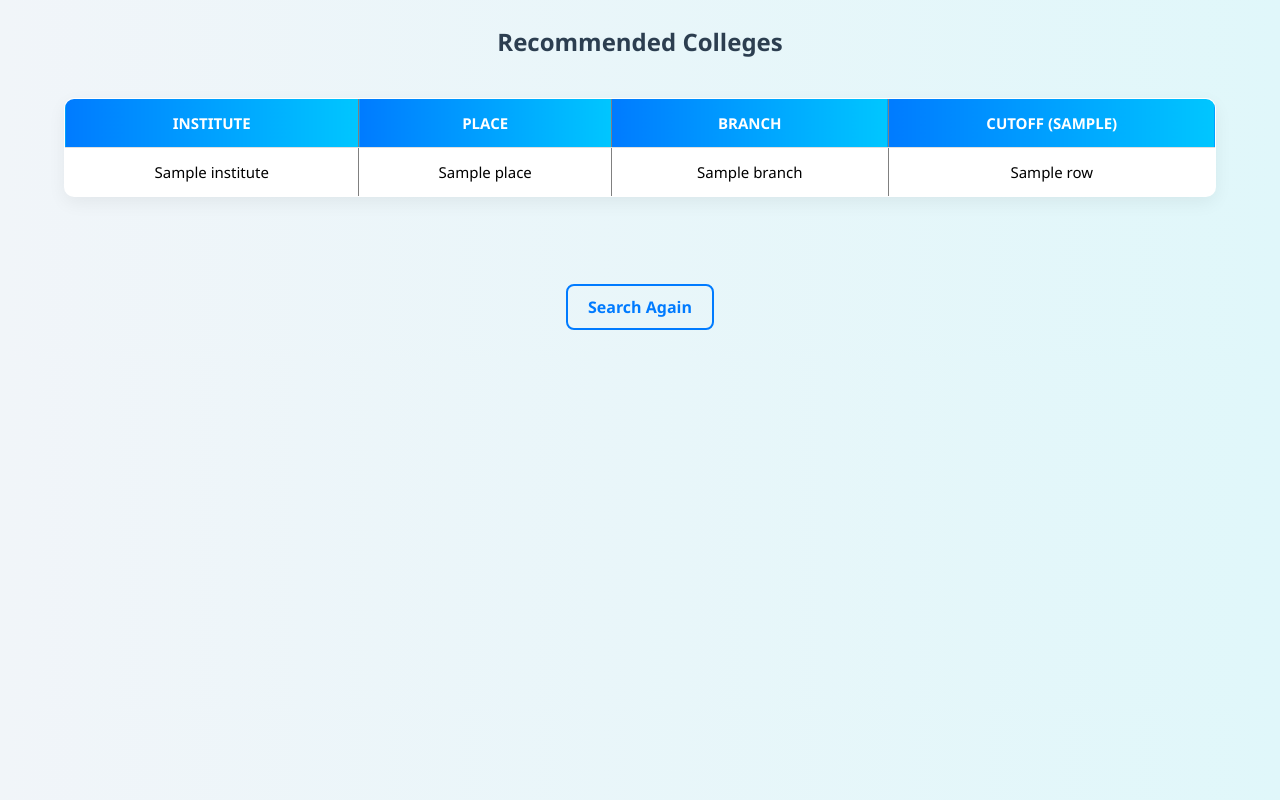
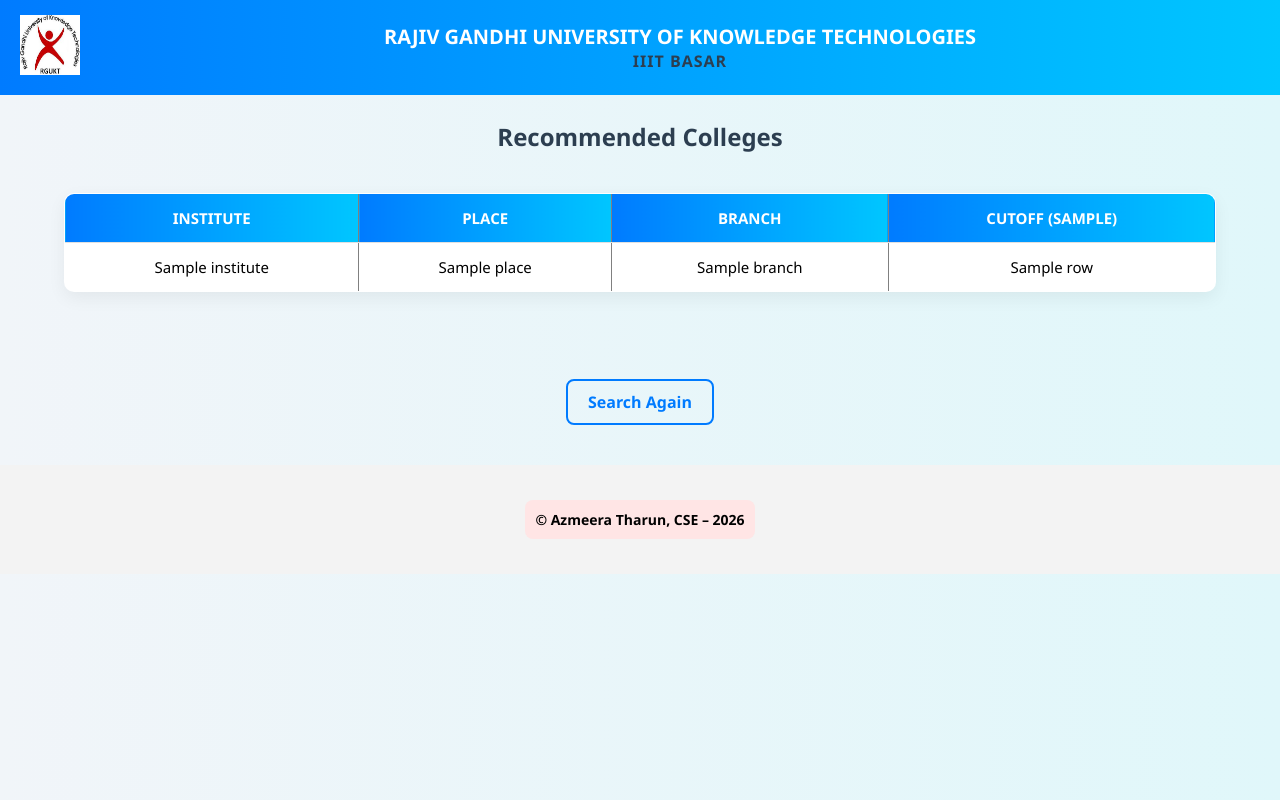
Before and after one commit to tharun-nmst14/college-predictor, a Flask app: template templates/result.html in a window 1280 px wide. Run offline with Flask 3, Linux system fonts and the light colour scheme; the template is opened without the code that fills it: most values are stand-ins (such as "Sample title", 1, 10 or a date in 2020).

Commit message:
Update result.html

```diff
--- a/templates/result.html
+++ b/templates/result.html
@@ -5,6 +5,18 @@
     <link rel="stylesheet" href="/static/style.css">
 </head>
 <body>
+
+    <header class="app-header">
+    <div class="header-left">
+        <img src="/static/logo.jpeg" alt="College Logo" class="logo">
+    </div>
+    <div class="header-center">
+        <h1 class="college-title">RAJIV GANDHI UNIVERSITY OF KNOWLEDGE TECHNOLOGIES</h1>
+        <h2 class="college-sub">IIIT BASAR</h2>
+    </div>
+</header>
+
+
     <h2>Recommended Colleges</h2>
 
     {% if error %}
@@ -29,5 +41,11 @@
     {% endif %}
 
     <br><a href="/">Search Again</a>
+
+    <footer class="footer">
+    <p id="copy">© Azmeera Tharun, CSE – 2026</p>
+</footer>
+
+
 </body>
 </html>
```
